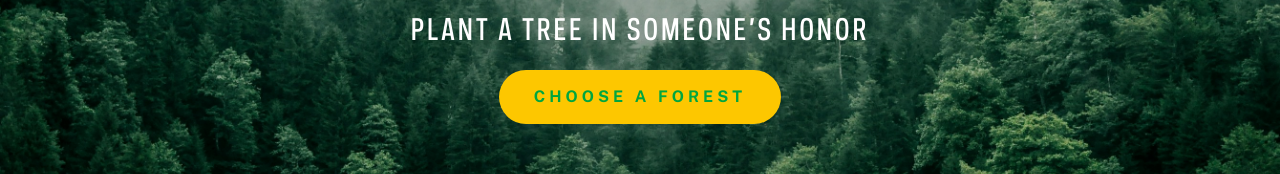
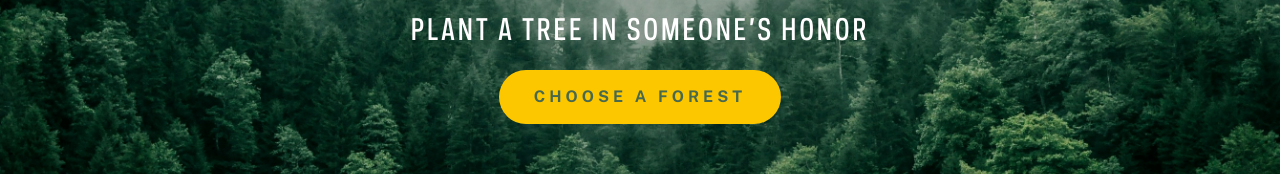
Before and after one commit to builtwithmtw/leafalegacy, a React (Vite) app: page / in a window 1280 px wide. Shown: the part 447-621 px from the top of the page. Built offline with nearby package versions, Linux system fonts and the light colour scheme.

Commit message:
fix: Correct forest name in forests.json and update button and header text color to match design

```diff
--- a/src/components/button.jsx
+++ b/src/components/button.jsx
@@ -1,7 +1,7 @@
 import React from "react";
 
 const Button = ({ url, text = "", ...rest }) => {
-  const buttonStyle = "bg-yellow-400 hover:bg-yellow-300 text-green-600";
+  const buttonStyle = "bg-yellow-400 hover:bg-yellow-300 text-[#49694E]";
 
   return (
     <a href={url}>
--- a/src/components/navLogos.jsx
+++ b/src/components/navLogos.jsx
@@ -15,7 +15,7 @@ const NavLogos = ({ header = "", backButton = true }) => {
       </div>
 
       {header && (
-        <span className="text-center text-5xl font-semibold text-green-600">
+        <span className="text-center text-5xl font-semibold text-[#49694E]">
           {header}
         </span>
       )}
--- a/src/data/forests.json
+++ b/src/data/forests.json
@@ -13,7 +13,7 @@
     "detailImageUrl": "/images/2/Gunnison-National-Forest-2.png",
     "country": "USA",
     "state": "Colorado",
-    "forest": "GGunnison State Forest",
+    "forest": "Gunnison State Forest",
     "description": "Support reforestation efforts in Colorado’s Gunnison State Forest, an area hit hard by bark beetle infestations and wildfires in recent decades. Planting here helps rebuild resilient forests, protect alpine watersheds crucial for local communities, and sustain habitats for elk, moose, and native birds. Your tree also helps safeguard the headwaters of the Gunnison River, a vital water source that supports agriculture and communities across western Colorado. When you choose Gunnison, you help keep the spirit of the wild Rockies alive and thriving for future generations.",
     "id": 2
   },
```
